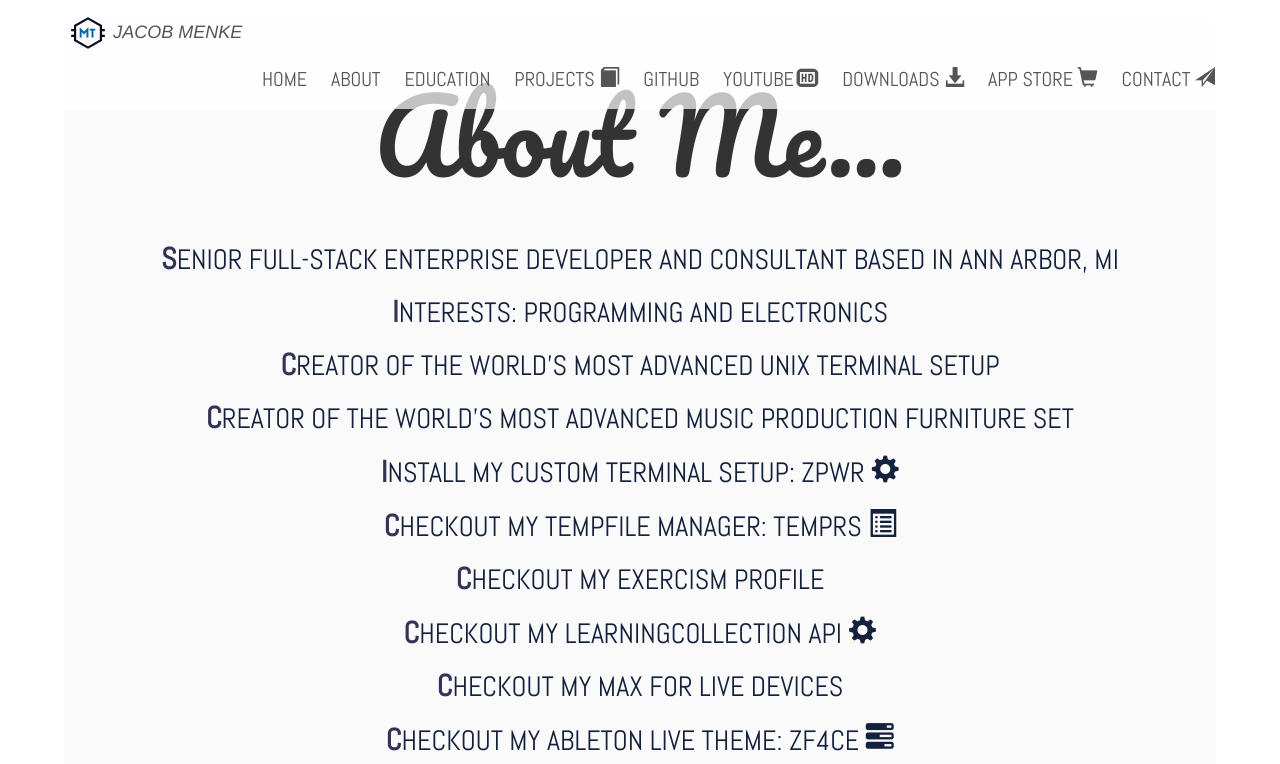
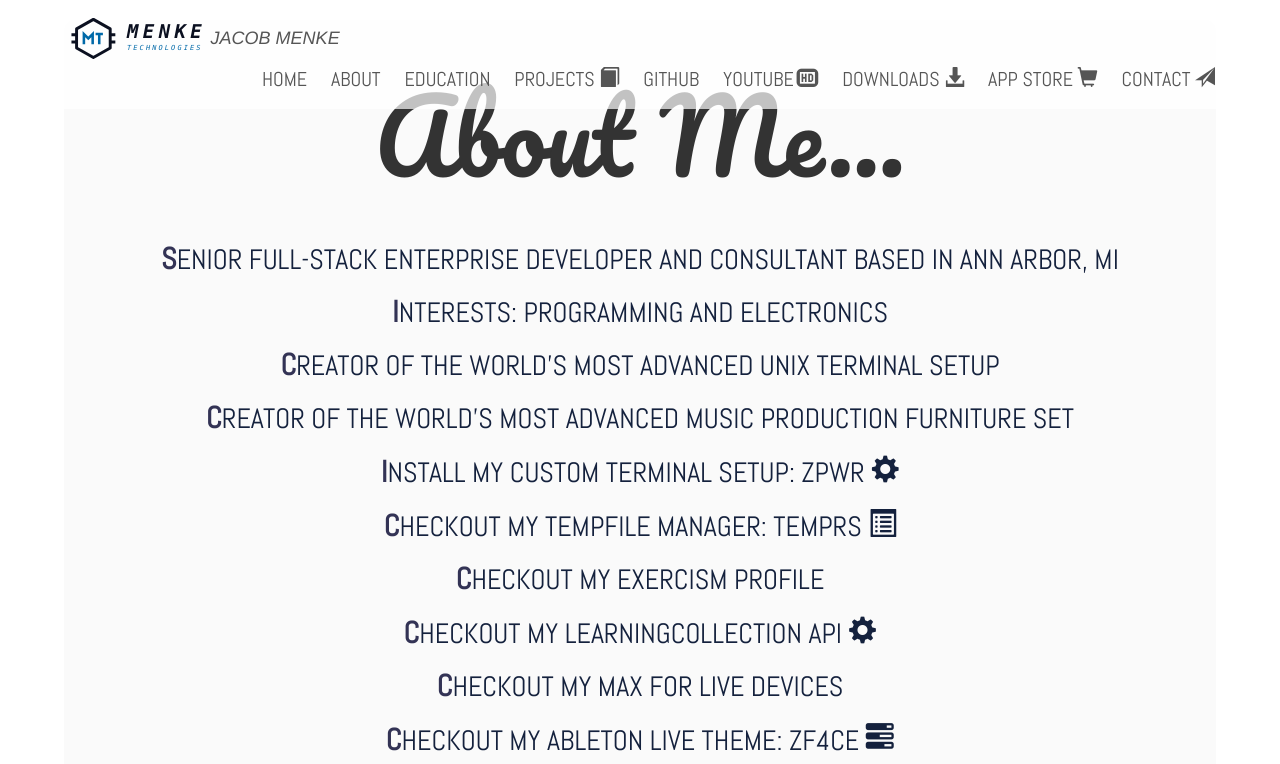
Before and after one commit to MenkeTechnologies/MenkeTechnologies.github.io, a website: page about.html in a window 1280 px wide. Shown: the top 764 px of the page. Drawn offline with nearby package versions, Linux system fonts and the light colour scheme.

Commit message:
Use the full lockup as the navbar brand element
The wordmark is part of the logo, so the navbar carries the lockup
rather than the mark alone.

```diff
--- a/about.html
+++ b/about.html
@@ -42,7 +42,7 @@
 
             </button>
 
-            <a class="navbar-brand" href="/index.html" id="linksHeader"><svg class="brand-mark" viewBox="0 0 64 64" aria-hidden="true" focusable="false"><g fill="none" stroke="currentColor" stroke-width="4" stroke-linejoin="round"><path d="M32 6 L55 19 V45 L32 58 L9 45 V19 Z"/><path d="M9 27 H2 M9 37 H2 M55 27 H62 M55 37 H62"/></g><g fill="none" stroke="var(--neon, #00b0ff)" stroke-width="3.5" stroke-linejoin="miter" stroke-linecap="butt"><path d="M19 40 V26 L25 32 L31 26 V40"/><path d="M35 26 H45 M40 26 V40"/></g></svg>Jacob Menke</a>
+            <a class="navbar-brand" href="/index.html" id="linksHeader"><svg class="brand-lockup" viewBox="0 0 180 64" aria-hidden="true" focusable="false"><g fill="none" stroke="currentColor" stroke-width="4" stroke-linejoin="round"><path d="M32 6 L55 19 V45 L32 58 L9 45 V19 Z"/><path d="M9 27 H2 M9 37 H2 M55 27 H62 M55 37 H62"/></g><g fill="none" stroke="var(--neon, #00b0ff)" stroke-width="3.5" stroke-linejoin="miter" stroke-linecap="butt"><path d="M19 40 V26 L25 32 L31 26 V40"/><path d="M35 26 H45 M40 26 V40"/></g><text class="lk1" x="78" y="32" fill="currentColor" font-size="26" font-weight="700" letter-spacing="6">MENKE</text><text class="lk2" x="78" y="48" fill="var(--neon, #00b0ff)" font-size="9.5" letter-spacing="2.9">TECHNOLOGIES</text></svg>Jacob Menke</a>
 
         </div>
 
--- a/css/style.css
+++ b/css/style.css
@@ -287,20 +287,22 @@ li:hover, .btn:hover {
     }
 }
 
-/* MenkeTechnologies corporate mark in the navbar. The full variant with the
-   pin stubs, sized so they stay legible -- the compact variant drops them and
-   reads as a different mark.
+/* MenkeTechnologies corporate lockup in the navbar. The wordmark is part of
+   the logo, so the brand element is the full lockup rather than the mark alone.
 
    Colours are literal rather than inherited: this site predates the HUD
    custom-property system the store and docs pages use, and .navbar-brand's own
-   colour is the link colour, which the mark should not take. On this white
+   colour is the link colour, which the logo should not take. On this white
    navbar the package is the dark house navy and the monogram is the paper-safe
    cyan; #00b0ff does not carry enough contrast on white. */
-.brand-mark {
+.brand-lockup {
     color: #0b1020;
     --neon: #0069a8;
-    width: 2em;
-    height: 2em;
-    vertical-align: -0.7em;
-    margin-right: 0.4em;
+    height: 2.6em;
+    width: auto;
+    vertical-align: -1em;
+    margin-right: 0.5em;
 }
+.brand-lockup text {
+    font-family: ui-monospace, "SF Mono", SFMono-Regular, Menlo, Consolas, monospace;
+}
```
Also changed, not shown: contact.html (+1 -1 lines), downloads.html (+1 -1 lines), educ.html (+1 -1 lines), index.html (+1 -1 lines), projects.html (+1 -1 lines), startup.html (+1 -1 lines).
